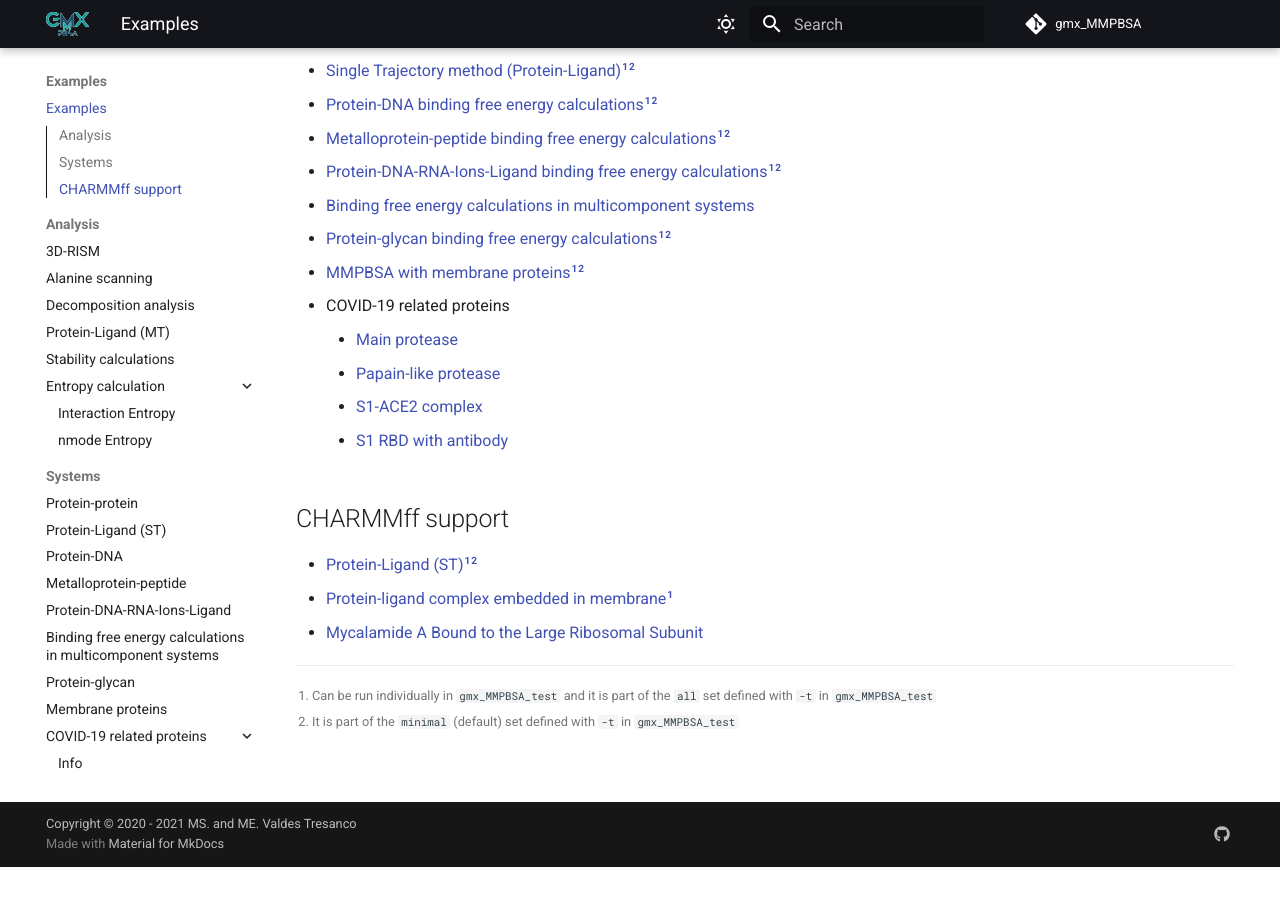
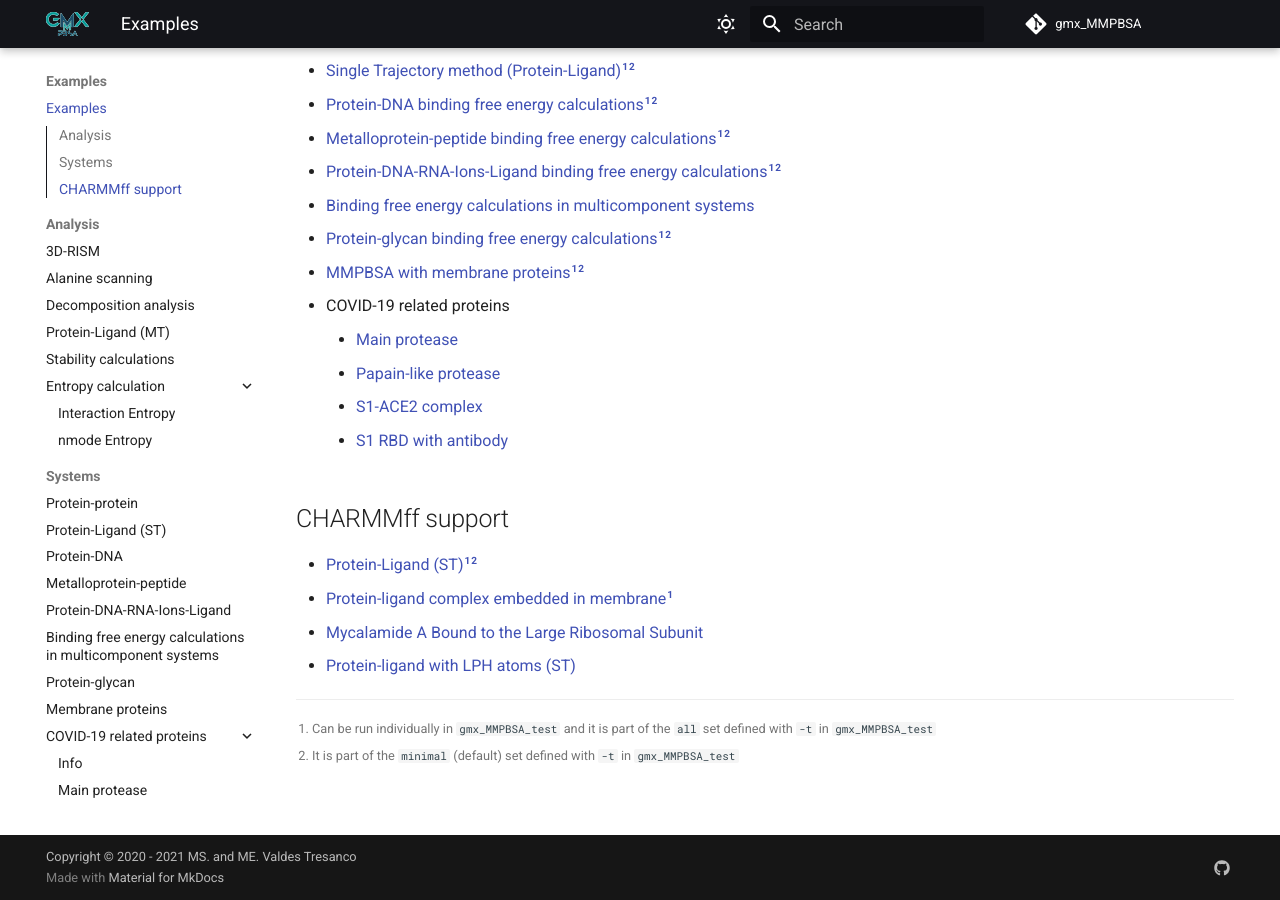
Before and after one commit to Valdes-Tresanco-MS/gmx_MMPBSA, an MkDocs documentation site: the page built from docs/examples/README.md, in a window 1280 px wide and 900 px high, scrolled down 756 px. Built offline with MkDocs 1.6.1 and Material for MkDocs 9.7.7, drawn with Linux system fonts in a browser that asks for light colours; comment, search, counter and statistics services are not loaded; before the commit the page ends 1623 px from its top, so only the background shows below that.

Commit message:
Protein-Ligand LPH tutorial added

```diff
--- a/docs/examples/README.md
+++ b/docs/examples/README.md
@@ -42,6 +42,7 @@
 * [Protein-Ligand (ST)](Protein_ligand_CHARMMff/README.md)[^1][^2]
 * [Protein-ligand complex embedded in membrane](Protein_membrane_CHARMMff/README.md)[^1]
 * [Mycalamide A Bound to the Large Ribosomal Subunit](Ribosomal50S_Mycalamide_A/README.md)
+* [Protein-ligand with LPH atoms (ST)](Protein_ligand_LPH_atoms_CHARMMff/README.md)
 
 
 
```
